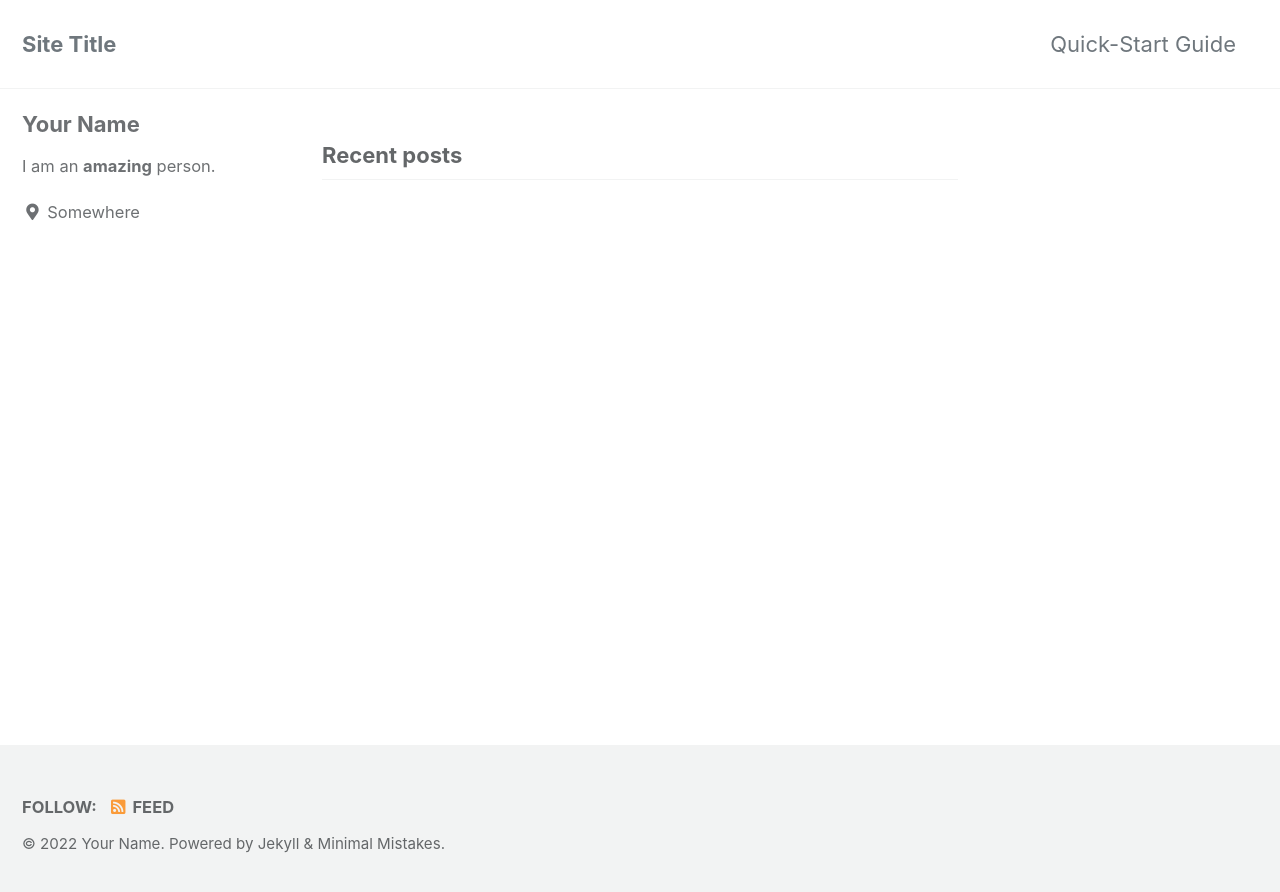
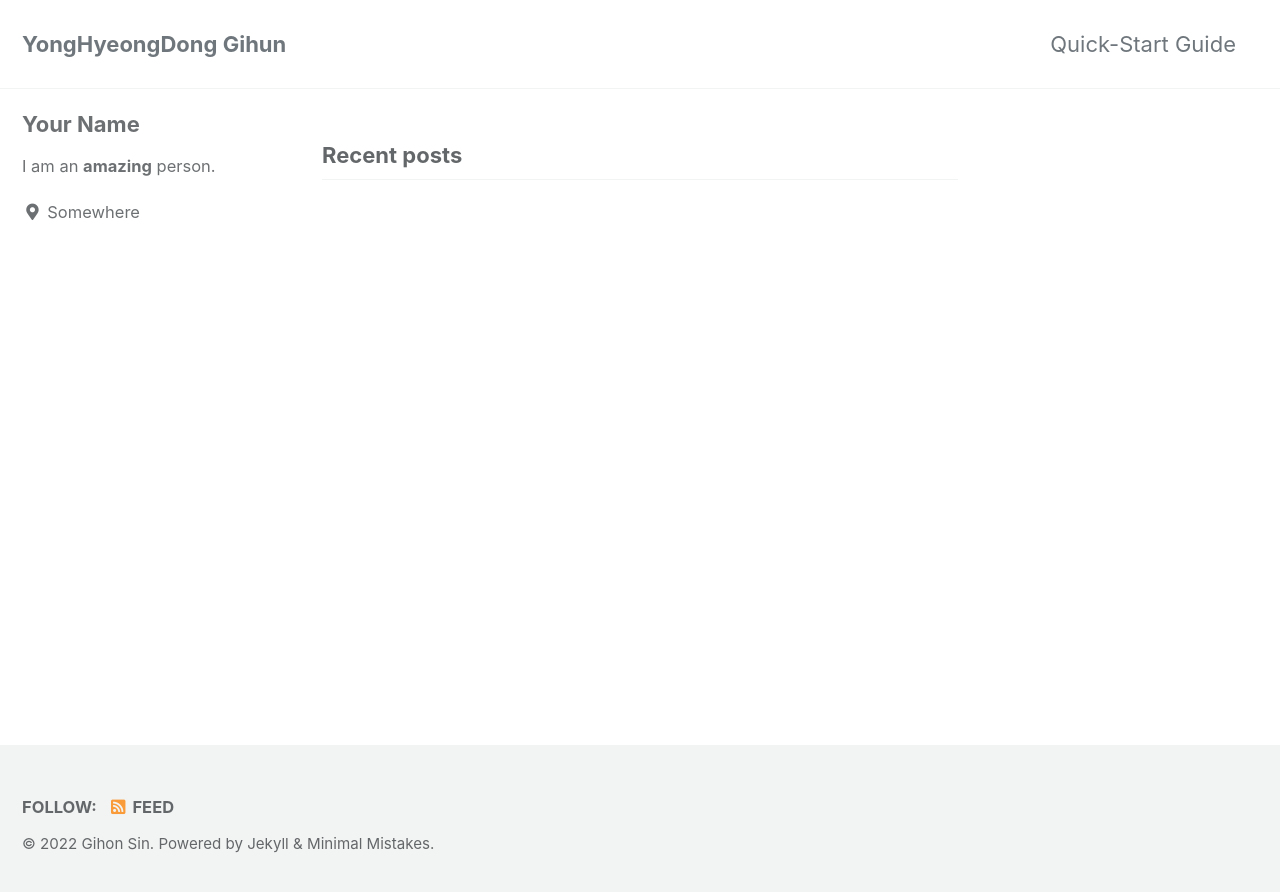
Before and after one commit to Kihoon-Shin/Kihoon-Shin.github.io, a Jekyll site: the page built from index.html, in a window 1280 px wide. Shown: the top 892 px of the page. Built offline with Jekyll 4.4.1, drawn with Linux system fonts in a browser that asks for light colours; cached includes are drawn as plain includes; the list of posts is cut into pages by our own code.

Commit message:
메인화면 커스텀

```diff
--- a/_config.yml
+++ b/_config.yml
@@ -16,11 +16,11 @@ minimal_mistakes_skin    : "default" # "air", "aqua", "contrast", "dark", "dirt"
 
 # Site Settings
 locale                   : "en-US"
-title                    : "Site Title"
+title                    : "YongHyeongDong Gihun"
 title_separator          : "-"
 subtitle                 : # site tagline that appears below site title in masthead
-name                     : "Your Name"
-description              : "An amazing website."
+name                     : "Gihon Sin"
+description              : "Want to be a Strong Developer."
 url                      : "https://kihoon-shin.github.io"
 baseurl                  : # the subpath of your site, e.g. "/blog"
 repository               : # GitHub username/repo-name e.g. "mmistakes/minimal-mistakes"
```
